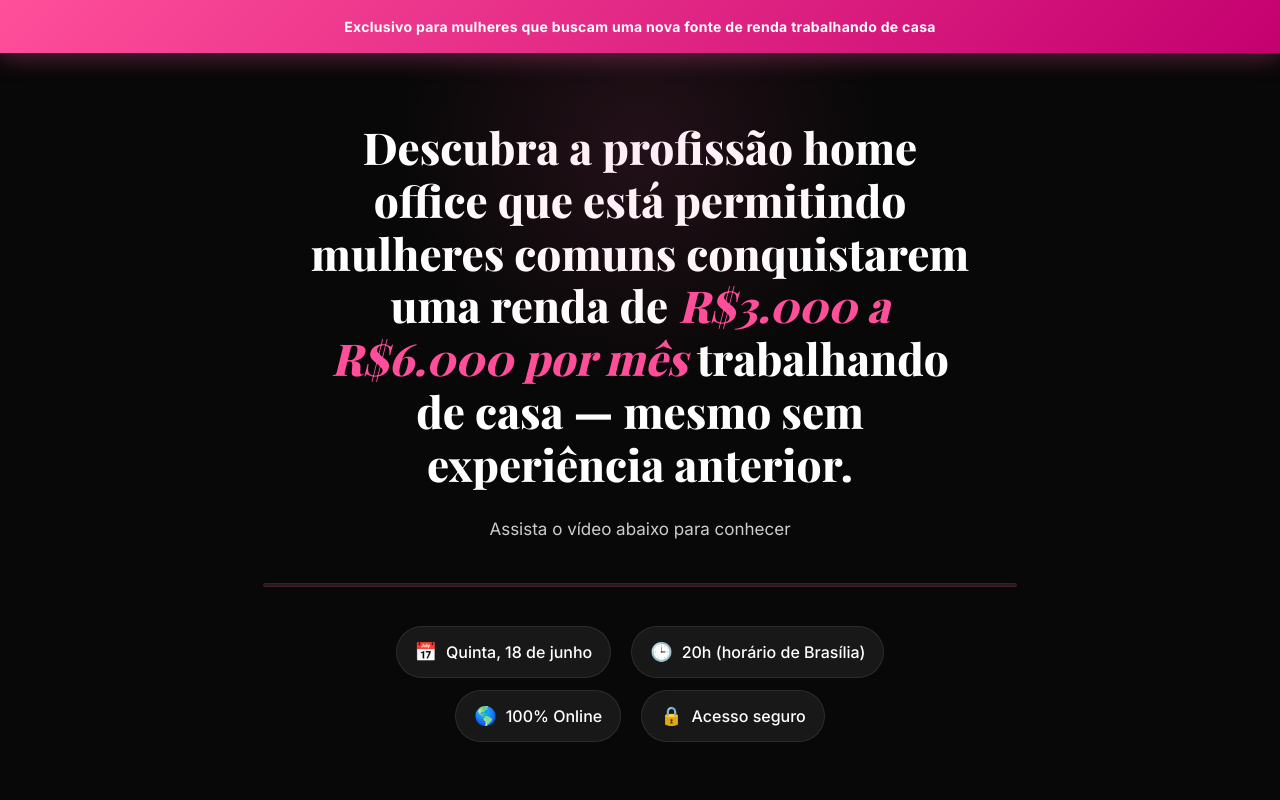
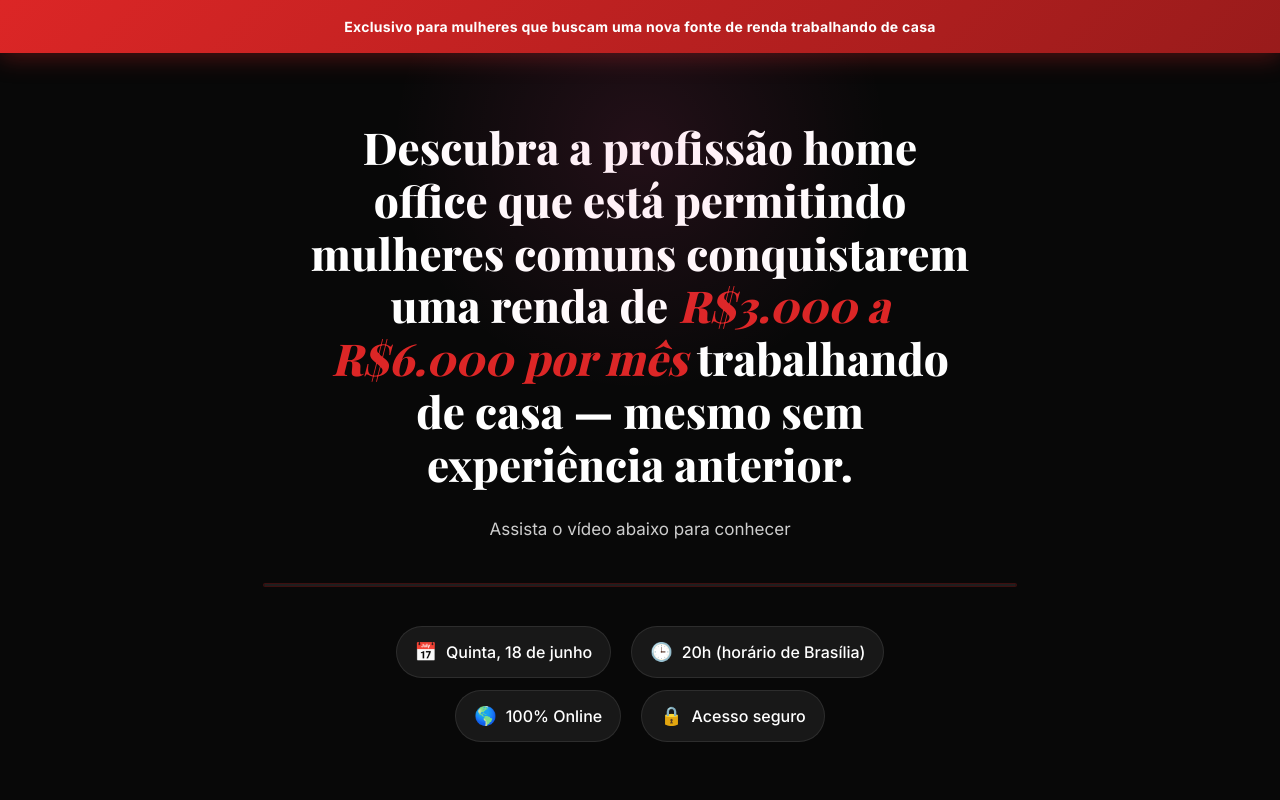
Before and after one commit to therealtrumann/imersao-omercadoinvisivel, a plain HTML site: page semdelay/index.html in a window 1280 px wide. Shown: the top 800 px of the page. Drawn offline with nearby package versions, Linux system fonts and the light colour scheme; files whose address does not match are found by name; a web font is replaced by a local one.

Commit message:
feat: /semdelay com paleta vermelha (igual /v2)
Co-Authored-By: Claude Sonnet 4.6 <noreply@anthropic.com>

```diff
--- a/semdelay/index.html
+++ b/semdelay/index.html
@@ -31,10 +31,10 @@
     *, *::before, *::after { box-sizing: border-box; margin: 0; padding: 0; }
 
     :root {
-      --pink: #FF4F9A;
-      --pink-light: #FF7AB5;
-      --pink-glow: rgba(255, 79, 154, 0.35);
-      --pink-soft: rgba(255, 79, 154, 0.08);
+      --pink: #DC2626;
+      --pink-light: #F87171;
+      --pink-glow: rgba(220, 38, 38, 0.35);
+      --pink-soft: rgba(220, 38, 38, 0.08);
       --black: #080808;
       --black-2: #111111;
       --black-3: #181818;
@@ -44,7 +44,7 @@
       --white-60: rgba(255,255,255,0.60);
       --white-30: rgba(255,255,255,0.30);
       --border: rgba(255,255,255,0.09);
-      --border-pink: rgba(255, 79, 154, 0.25);
+      --border-pink: rgba(220, 38, 38, 0.25);
 
       /* Escala de espaçamento */
       --space-1: 8px;
@@ -82,7 +82,7 @@
 
     /* ── HEADER BAR ── */
     .header-bar {
-      background: linear-gradient(135deg, var(--pink) 0%, #C4006F 100%);
+      background: linear-gradient(135deg, var(--pink) 0%, #991b1b 100%);
       text-align: center;
       padding: 16px 20px;
       font-size: clamp(12px, 2.8vw, 14px);
@@ -212,7 +212,7 @@
     /* ── BUTTONS ── */
     .btn-primary {
       display: inline-block;
-      background: linear-gradient(135deg, var(--pink) 0%, #C4006F 100%);
+      background: linear-gradient(135deg, var(--pink) 0%, #991b1b 100%);
       color: #fff;
       font-size: 14px;
       font-weight: 800;
@@ -537,7 +537,7 @@
     .module-number {
       flex-shrink: 0;
       width: 42px; height: 42px;
-      background: linear-gradient(135deg, var(--pink) 0%, #C4006F 100%);
+      background: linear-gradient(135deg, var(--pink) 0%, #991b1b 100%);
       border-radius: 50%;
       display: flex; align-items: center; justify-content: center;
       font-weight: 800;
@@ -683,7 +683,7 @@
       position: absolute;
       top: 0; left: 0; right: 0;
       height: 3px;
-      background: linear-gradient(90deg, var(--pink), #C4006F);
+      background: linear-gradient(90deg, var(--pink), #991b1b);
     }
     .pricing-label {
       font-size: 11px;
```
